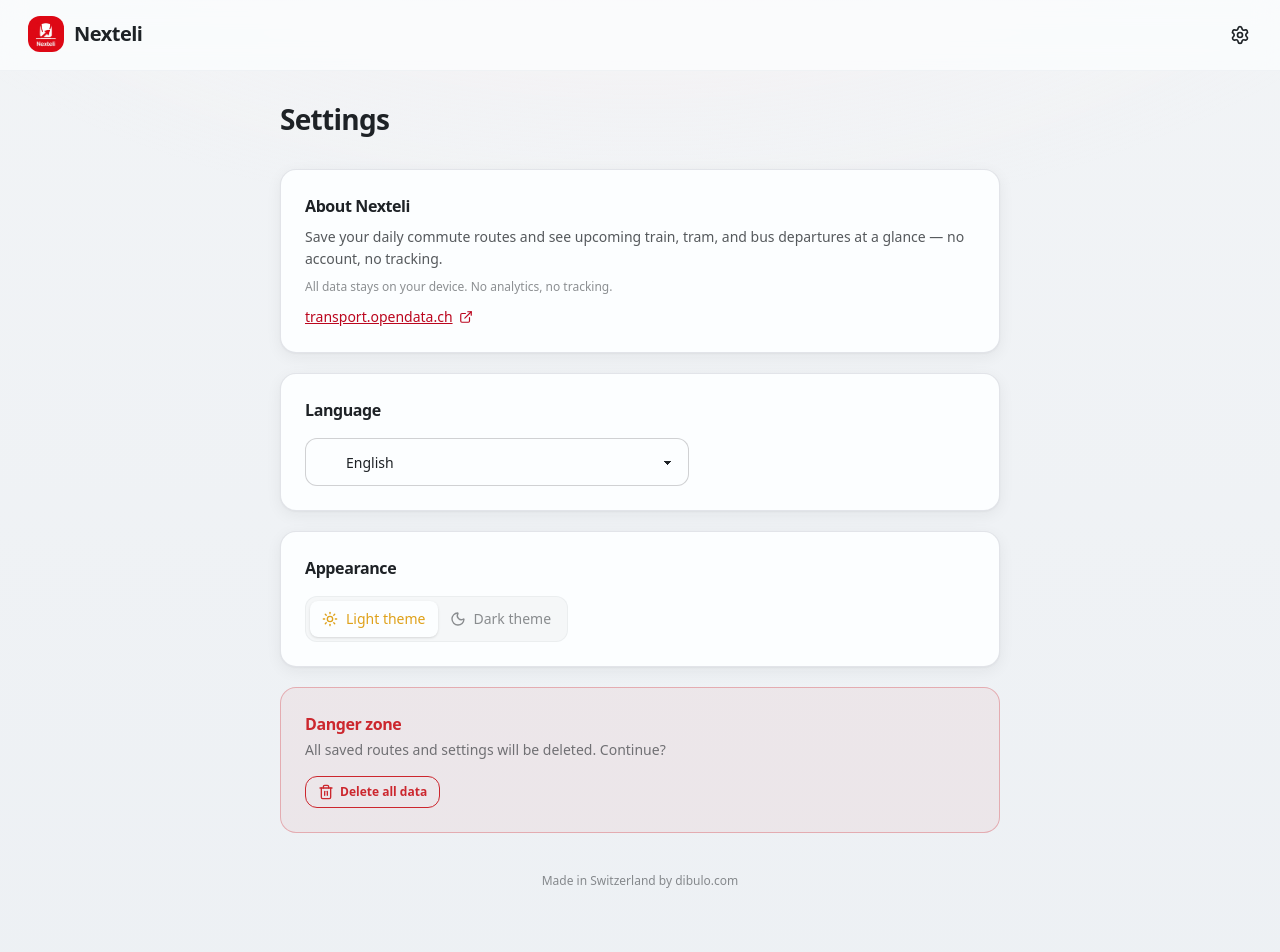
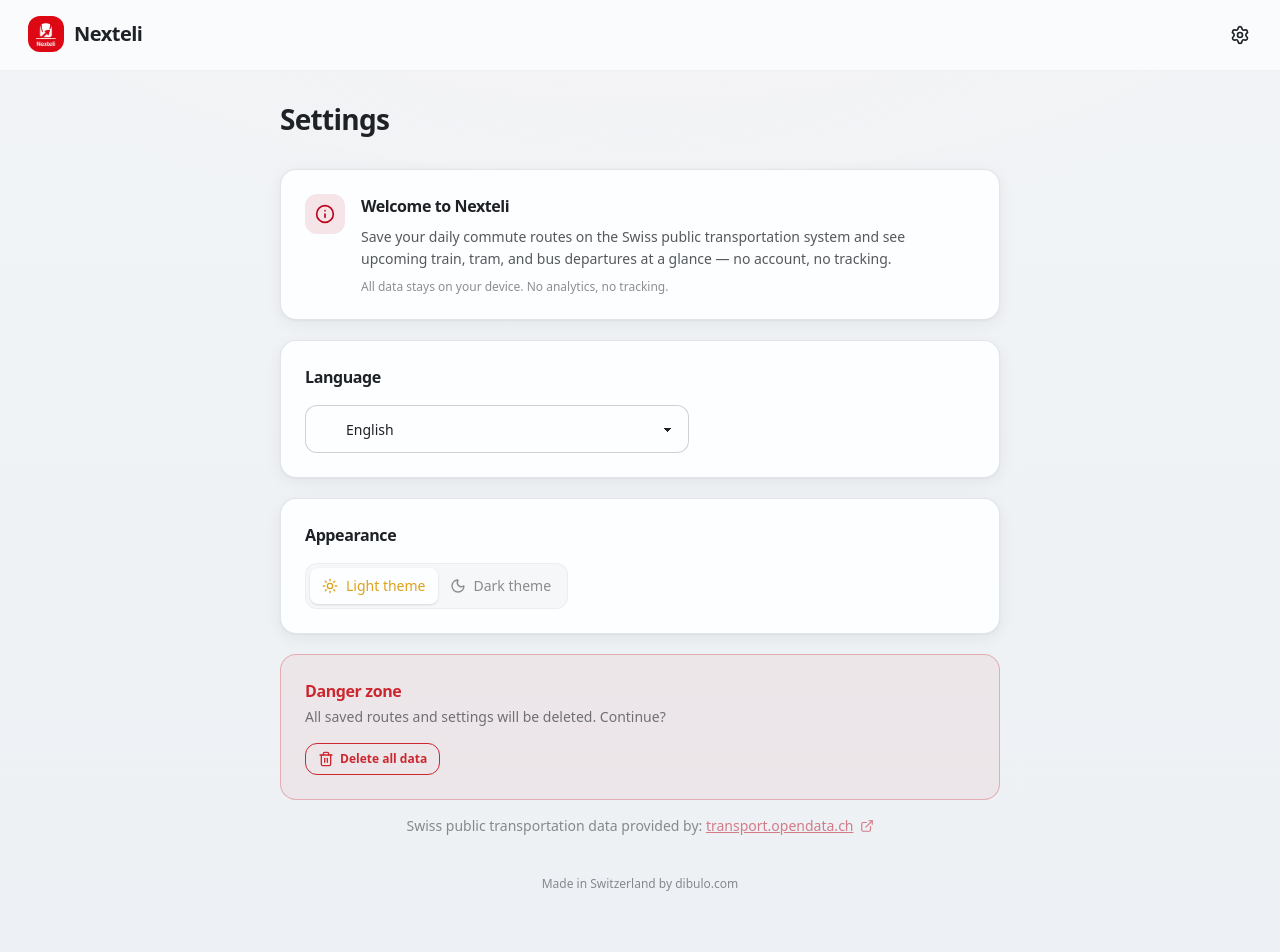
Before and after one commit to Dibulo/nexteli-v2, a Vue app: page /settings in a window 1280 px wide. Shown: the top 952 px of the page. Built offline with nearby package versions, Linux system fonts and the light colour scheme.

Commit message:
feat(about): Shared and improved About card

```diff
--- /dev/null
+++ b/src/components/AboutCard.vue
@@ -0,0 +1,25 @@
+<script setup lang="ts">
+import { useI18n } from 'vue-i18n'
+import { Info, ExternalLink } from 'lucide-vue-next'
+
+const { t } = useI18n()
+</script>
+
+<template>
+  <div class="surface-card p-5 sm:p-6">
+    <div class="flex items-start gap-4">
+      <span
+        class="flex size-10 shrink-0 items-center justify-center rounded-xl bg-primary/10 text-primary"
+      >
+        <Info class="size-5" />
+      </span>
+      <div>
+        <h2 class="text-base font-semibold tracking-tight">{{ t('about.title') }}</h2>
+        <p class="mt-2 text-sm leading-relaxed opacity-75">
+          {{ t('about.description') }}
+        </p>
+        <p class="mt-2 text-xs opacity-50">{{ t('about.privacy') }}</p>
+      </div>
+    </div>
+  </div>
+</template>
--- a/src/locales/de.json
+++ b/src/locales/de.json
@@ -11,7 +11,7 @@
   },
   "about": {
     "title": "Willkommen bei Nexteli",
-    "description": "Speichere deine täglichen Pendlerrouten und sieh auf einen Blick die nächsten Abfahrten von Zug, Tram und Bus — ohne Konto, ohne Tracking.",
+    "description": "Speichere deine täglichen Pendlerrouten im Schweizer öffentlichen Verkehr und sieh auf einen Blick die nächsten Abfahrten von Zug, Tram und Bus — ohne Konto, ohne Tracking.",
     "privacy": "Alle Daten bleiben lokal auf deinem Gerät. Keine Analyse, kein Tracking."
   },
   "route": {
--- a/src/locales/en.json
+++ b/src/locales/en.json
@@ -11,7 +11,7 @@
   },
   "about": {
     "title": "Welcome to Nexteli",
-    "description": "Save your daily commute routes and see upcoming train, tram, and bus departures at a glance — no account, no tracking.",
+    "description": "Save your daily commute routes on the Swiss public transportation system and see upcoming train, tram, and bus departures at a glance — no account, no tracking.",
     "privacy": "All data stays on your device. No analytics, no tracking."
   },
   "route": {
--- a/src/locales/fr.json
+++ b/src/locales/fr.json
@@ -11,7 +11,7 @@
   },
   "about": {
     "title": "Bienvenue sur Nexteli",
-    "description": "Enregistrez vos trajets quotidiens et consultez les prochains départs de train, tram et bus — sans compte, sans tracking.",
+    "description": "Enregistrez vos trajets quotidiens sur le réseau de transports publics suisses et consultez les prochains départs de train, tram et bus — sans compte, sans tracking.",
     "privacy": "Toutes les données restent sur votre appareil. Aucune analyse, aucun tracking."
   },
   "route": {
--- a/src/locales/gsw.json
+++ b/src/locales/gsw.json
@@ -11,7 +11,7 @@
   },
   "about": {
     "title": "Willkomme bi Nexteli",
-    "description": "Speicher dini tägliche Pendlerroute und lueg uf ein Blick d nächste Abfahrte vo Züg, Tram und Bus — ohni Konto, ohni Tracking.",
+    "description": "Speicher dini tägliche Pendlerroute im Schwiizer ÖV und lueg uf ein Blick d nächste Abfahrte vo Züg, Tram und Bus — ohni Konto, ohni Tracking.",
     "privacy": "Alli Date bliibed lokal uf dim Grät. Kei Analyse, keis Tracking."
   },
   "route": {
--- a/src/locales/it.json
+++ b/src/locales/it.json
@@ -11,7 +11,7 @@
   },
   "about": {
     "title": "Benvenuto su Nexteli",
-    "description": "Salva i tuoi percorsi di pendolare e consulta le prossime partenze di treno, tram e bus — senza account, senza tracciamento.",
+    "description": "Salva i tuoi percorsi di pendolare sulla rete dei trasporti pubblici svizzeri e consulta le prossime partenze di treno, tram e bus — senza account, senza tracciamento.",
     "privacy": "Tutti i dati restano sul tuo dispositivo. Nessuna analisi, nessun tracciamento."
   },
   "route": {
--- a/src/pages/NewRoutePage.vue
+++ b/src/pages/NewRoutePage.vue
@@ -2,7 +2,7 @@
 import { ref, computed } from 'vue'
 import { useRouter } from 'vue-router'
 import { useI18n } from 'vue-i18n'
-import { Info } from 'lucide-vue-next'
+import AboutCard from '@/components/AboutCard.vue'
 import StationSearch from '@/components/StationSearch.vue'
 import { useItineraries } from '@/composables/useItineraries'
 import type { SavedStation } from '@/types/itinerary'
@@ -39,27 +39,11 @@ function handleSubmit() {
 
 <template>
   <div class="page-container">
-    <!-- About section -->
-    <div
+    <AboutCard
       v-motion-fade
       v-if="!hasRoutes"
-      class="surface-muted mb-8 p-6"
-    >
-      <div class="flex items-start gap-4">
-        <span
-          class="flex size-10 shrink-0 items-center justify-center rounded-xl bg-primary/10 text-primary"
-        >
-          <Info class="size-5" />
-        </span>
-        <div>
-          <h1 class="page-title">{{ t('about.title') }}</h1>
-          <p class="mt-2 text-sm leading-relaxed opacity-75">
-            {{ t('about.description') }}
-          </p>
-          <p class="mt-2 text-xs opacity-50">{{ t('about.privacy') }}</p>
-        </div>
-      </div>
-    </div>
+      class="mb-8"
+    />
 
     <!-- Route form -->
     <div class="surface-card p-6 sm:p-8">
--- a/src/pages/SettingsPage.vue
+++ b/src/pages/SettingsPage.vue
@@ -2,7 +2,8 @@
 import { ref } from 'vue'
 import { useRouter } from 'vue-router'
 import { useI18n } from 'vue-i18n'
-import { ExternalLink, Trash2 } from 'lucide-vue-next'
+import { Trash2, ExternalLink } from 'lucide-vue-next'
+import AboutCard from '@/components/AboutCard.vue'
 import LanguageSwitcher from '@/components/LanguageSwitcher.vue'
 import ThemeToggle from '@/components/ThemeToggle.vue'
 import { useSettingsStore } from '@/stores/settings'
@@ -45,23 +46,7 @@ function handleClearAll() {
     </div>
 
     <div class="flex flex-col gap-5">
-      <!-- About -->
-      <div class="surface-card p-5 sm:p-6">
-        <h2 class="text-base font-semibold tracking-tight">{{ t('settings.about') }}</h2>
-        <p class="mt-2 text-sm leading-relaxed opacity-75">
-          {{ t('about.description') }}
-        </p>
-        <p class="mt-2 text-xs opacity-50">{{ t('about.privacy') }}</p>
-        <a
-          href="https://transport.opendata.ch"
-          target="_blank"
-          rel="noopener"
-          class="link link-primary mt-3 inline-flex items-center gap-1.5 text-sm font-medium"
-        >
-          transport.opendata.ch
-          <ExternalLink class="size-3.5" />
-        </a>
-      </div>
+      <AboutCard />
 
       <!-- Language -->
       <div class="surface-card p-5 sm:p-6">
@@ -108,6 +93,14 @@ function handleClearAll() {
       </div>
     </div>
 
+    <div class="mt-4 text-center text-sm opacity-50">
+      Swiss public transportation data provided by:
+      <a href="https://transport.opendata.ch" target="_blank" rel="noopener" class="link link-primary inline-flex items-center gap-1.5 text-sm font-medium">
+        transport.opendata.ch
+        <ExternalLink class="size-3.5" />
+      </a>
+    </div>
+
     <p class="mt-10 text-center text-xs opacity-50">
       Made in Switzerland by
       <a
```
